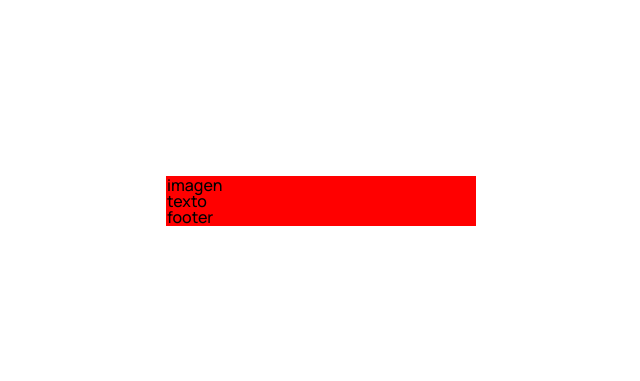
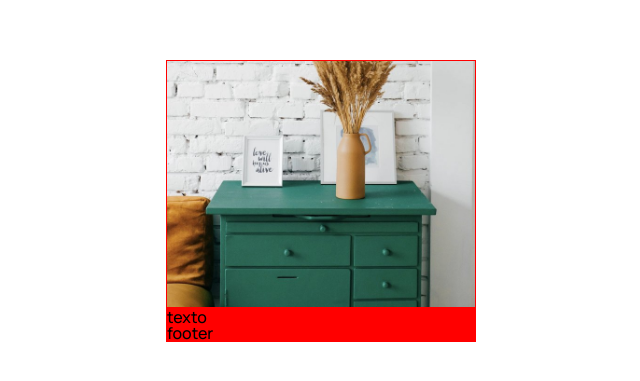
Before and after one commit to FranciscoFrontEndDeveloper/articlePreviewComponentMaster, an Angular app: page / in a window 1280 px wide. Shown: the part 199-580 px from the top of the page, without its empty margins (319-959 px from the left). Built offline with nearby package versions, Linux system fonts and the light colour scheme.

Commit message:
container image created

```diff
--- a/src/app/app.module.ts
+++ b/src/app/app.module.ts
@@ -4,11 +4,13 @@ import { BrowserModule } from '@angular/platform-browser';
 import { AppRoutingModule } from './app-routing.module';
 import { AppComponent } from './app.component';
 import { CardmainComponent } from './components/cardmain/cardmain.component';
+import { ImagenmainComponent } from './components/imagenmain/imagenmain.component';
 
 @NgModule({
   declarations: [
     AppComponent,
-    CardmainComponent
+    CardmainComponent,
+    ImagenmainComponent
   ],
   imports: [
     BrowserModule,
--- a/src/app/components/cardmain/cardmain.component.html
+++ b/src/app/components/cardmain/cardmain.component.html
@@ -1,5 +1,7 @@
 <section class="containerCard">
- <div>imagen</div>
+ <div>
+  <app-imagenmain></app-imagenmain>
+ </div>
  <div>texto</div>
  <div>footer</div>
 </section>
--- /dev/null
+++ b/src/app/components/imagenmain/imagenmain.component.html
@@ -0,0 +1,3 @@
+<picture class="containerImg">
+ <img src="assets/drawers.jpg" alt="drawers">
+</picture>
--- /dev/null
+++ b/src/app/components/imagenmain/imagenmain.component.sass
@@ -0,0 +1,4 @@
+.containerImg
+ img
+  width: 100%
+  height: 100%
```
Also changed, not shown: src/app/components/imagenmain/imagenmain.component.ts (added, +10 -0 lines), 1 other file (tests, documents, lock files or other folders).
